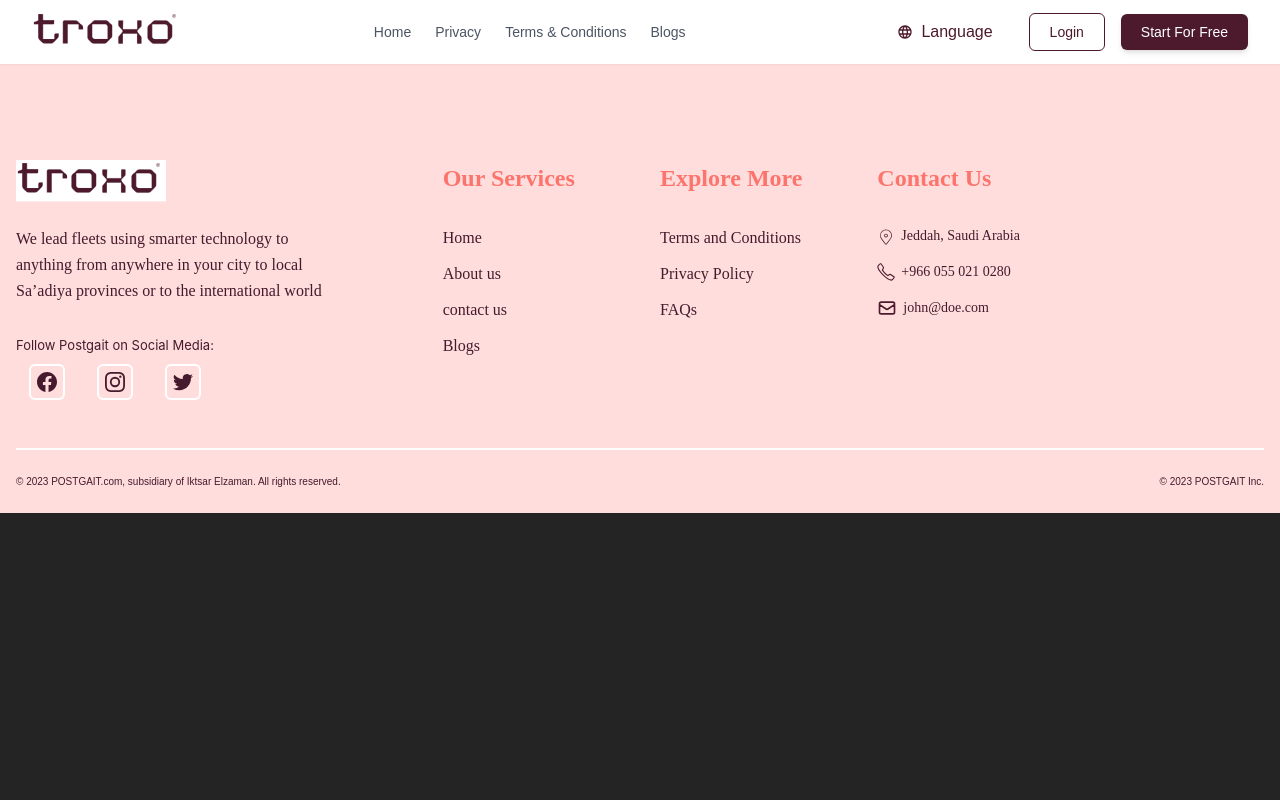
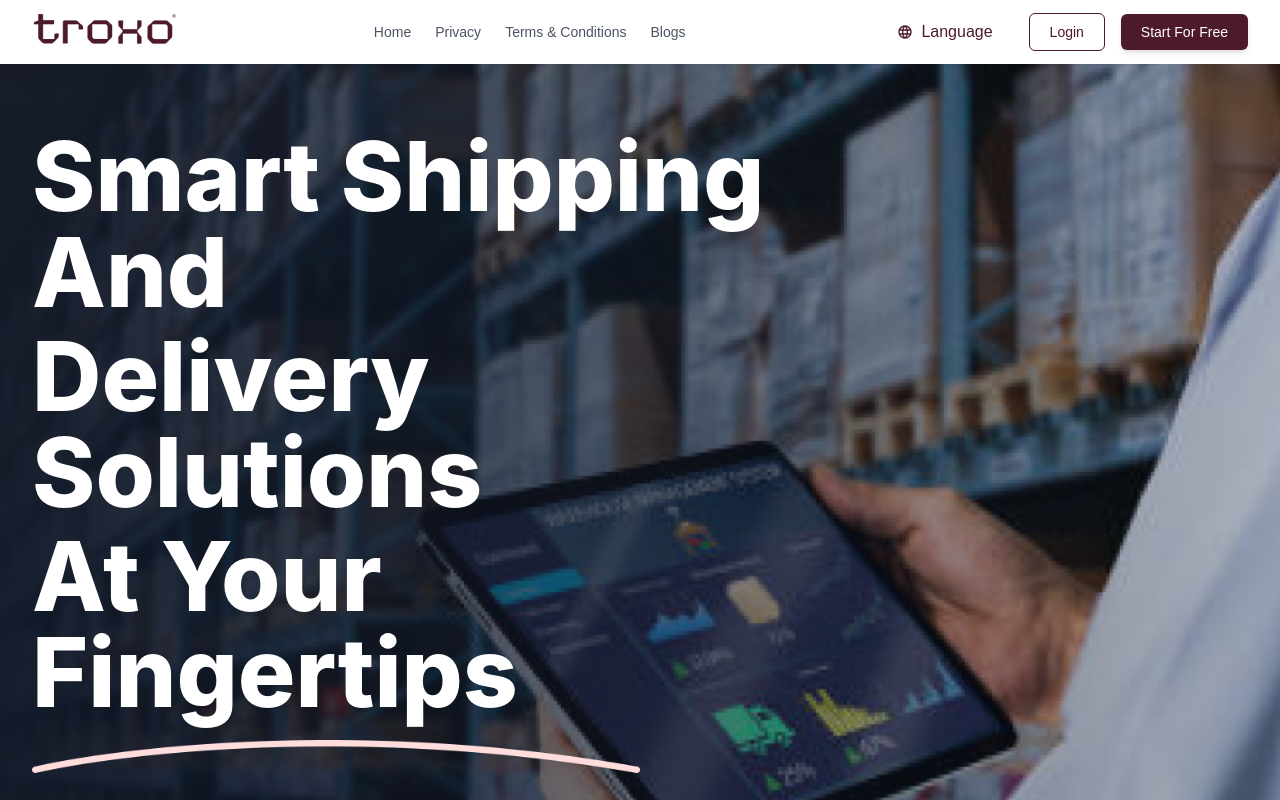
Before and after one commit to 7-elmy/TROXO, a React (Vite) app: page / in a window 1280 px wide. Shown: the top 800 px of the page. Built offline with nearby package versions, Linux system fonts and the light colour scheme.

Commit message:
second deploy

```diff
--- a/src/App.jsx
+++ b/src/App.jsx
@@ -15,7 +15,7 @@
   const  [i18n]= useTranslation()
   let router = createBrowserRouter([
     {path:"/" ,element:<MainLayout/> , children:[
-    {path:"/home",element:<Home/>},
+    {index:true,element:<Home/>},
     {path:"/term&Condition",element:<TermsConditions/>},
     {path:"/privacy",element:<Privacy/>},
     {path:"/contact-us",element:<ContactUs/>},
```
